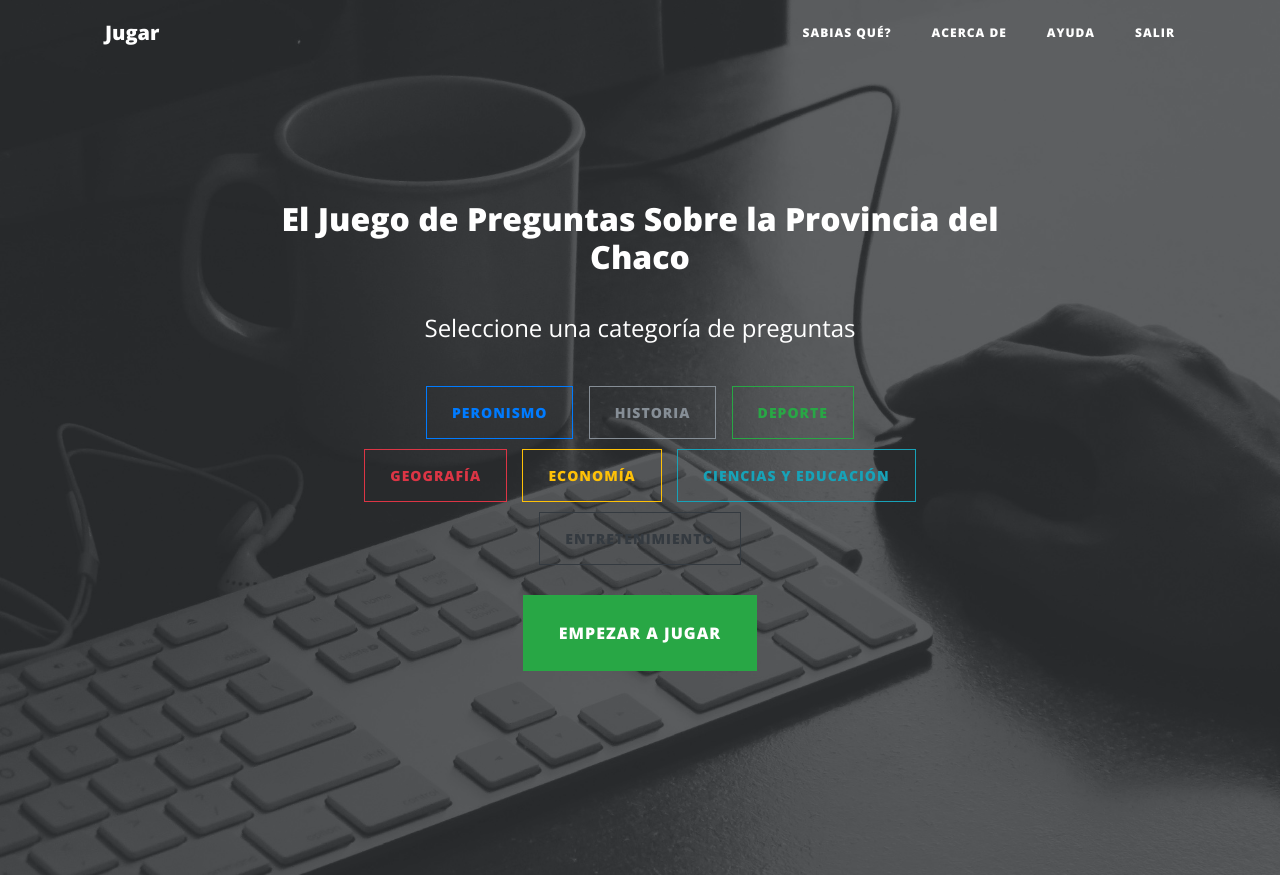
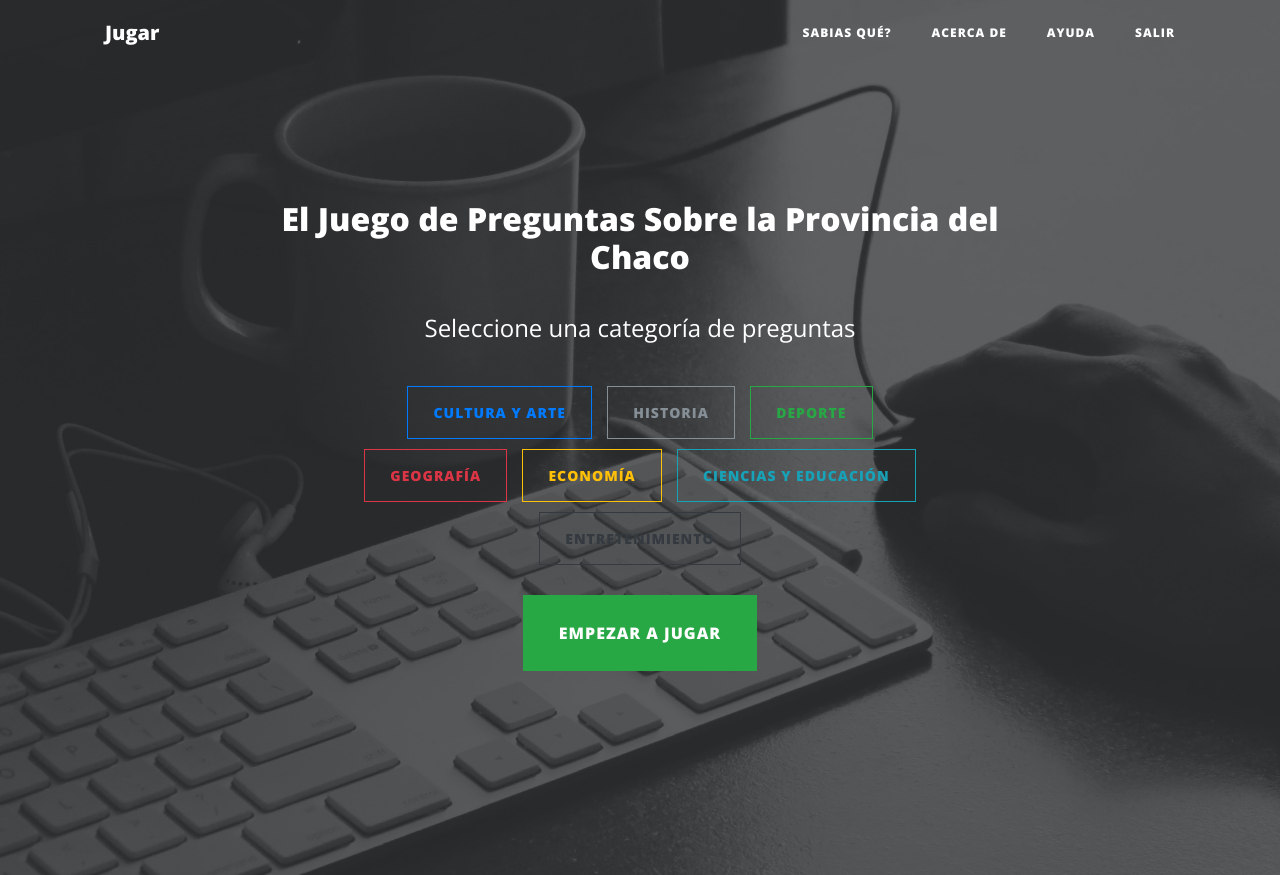
Before and after one commit to javierduartepy/proyecto-final-django, a Django app: page / in a window 1280 px wide. Shown: the top 875 px of the page. Run offline with Django 3.2, Linux system fonts and the light colour scheme; parts of the project's set-up code (start-up, migrations or seed data) failed here and were passed over; some libraries are stand-ins or nearby versions.

Commit message:
actualizo cambio en el inicio

```diff
--- a/core/templates/core/inicio.html
+++ b/core/templates/core/inicio.html
@@ -7,7 +7,7 @@
         <span class="subheading">Seleccione una categoría de preguntas</span>
     </div>
     <div class="col-lg-10 col-md-12 mx-auto j-box-1">
-        <button id="btnCat1" type="button" class="btn btn-outline-primary j-button" onclick="categoriaOnClick('Cultura y Arte', '#btnCat1')">Peronismo</button>
+        <button id="btnCat1" type="button" class="btn btn-outline-primary j-button" onclick="categoriaOnClick('Cultura y Arte', '#btnCat1')">Cultura y Arte</button>
         <button id="btnCat2" type="button" class="btn btn-outline-secondary j-button" onclick="categoriaOnClick('Historia', '#btnCat2')">Historia</button>
         <button id="btnCat3" type="button" class="btn btn-outline-success j-button" onclick="categoriaOnClick('Deporte', '#btnCat3')">Deporte</button>
         <button id="btnCat4" type="button" class="btn btn-outline-danger j-button" onclick="categoriaOnClick('Geografia', '#btnCat4')">Geografía</button>
```
